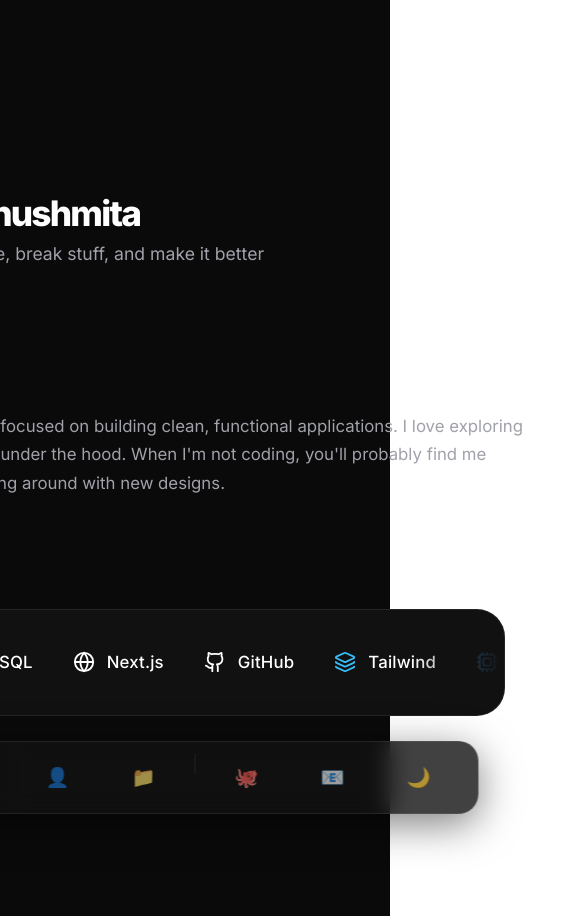
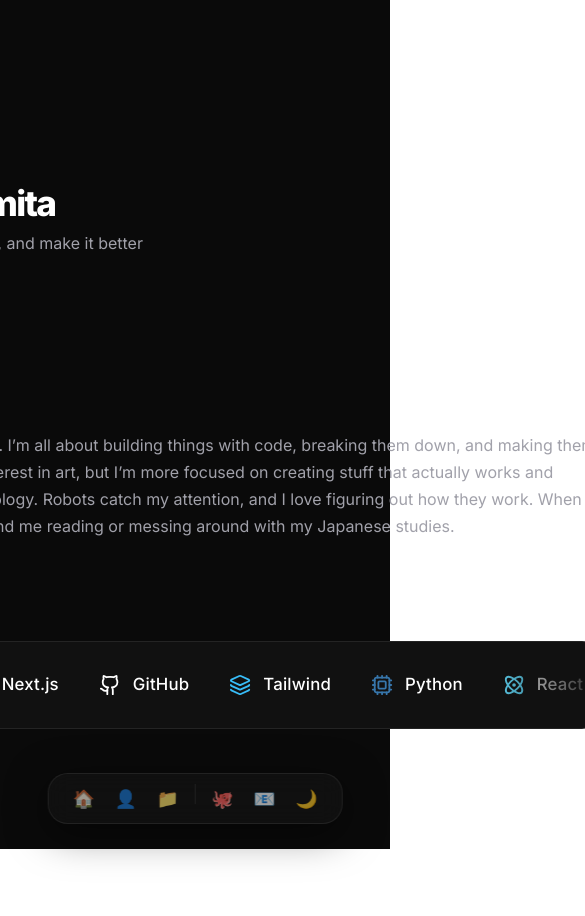
Before and after one commit to Shushmitaaaa/portfolio-shushmita, a React (Vite) app: page / in a window 390 px wide. Shown: the top 916 px of the page, 585 px wide, since content can reach past the window. After the commit the page ends 849 px from the top, so only its background shows below. Built offline with nearby package versions, Linux system fonts and the light colour scheme.

Commit message:
fixed spacing and alignment

```diff
--- a/src/App.css
+++ b/src/App.css
@@ -6,9 +6,8 @@
   --border: rgba(255, 255, 255, 0.08);
   --text-main: #ffffff;
   --text-dim: #a1a1aa;
-  --section-spacing: 64px;
+  --gap-between-sections: 60px;
 }
-
 
 * {
   margin: 0;
@@ -23,40 +22,47 @@ body {
   display: flex;
   justify-content: center;
   overflow-x: hidden;
-  -webkit-font-smoothing: antialiased;
+  padding: 0 24px;
+}
+
+/* --- Layout Container --- */
+.portfolio-wrapper {
+  max-width: 830px;
+  width: 100%;
+  padding: 40px 0 120px 0;
+  display: flex;
+  flex-direction: column;
+   gap: var(--gap-between-sections);
+}
+
+.skill-part{
+  display: flex;
+  flex-direction: column;
+
 }
 
 
-.portfolio-wrapper {
-  max-width: 700px;
-  width: 100%;
-  padding: 100px 20px;
-  display: flex;
-  flex-direction: column;
-}
-
-
-.hero-container,
-.about-section,
-.skills-section {
-  width: 100%;
-  margin-bottom: var(--section-spacing);
-}
-
-
+/* --- Hero Section --- */
 .hero-container {
   display: flex;
   align-items: center;
   gap: 32px;
+  margin-bottom: 20px;
 }
 
 .profile-img {
-  width: 110px;
-  height: 110px;
+  width: 140px;
+  height: 140px;
   border-radius: 50%;
   border: 1px solid var(--border);
   object-fit: cover;
   flex-shrink: 0;
+}
+
+.hero-info {
+  display: flex;
+  flex-direction: column;
+  gap: 8px;
 }
 
 .hero-info h1 {
@@ -65,34 +71,70 @@ body {
   font-weight: 800;
   line-height: 1.1;
   letter-spacing: -0.05em;
+  margin: 0;
 }
 
 .tagline {
   font-size: 1.1rem;
-  margin: 8px 0 16px 0;
   color: var(--text-dim);
+  margin: 0;
 }
 
+.command-bar {
+  display: inline-flex;
+  align-items: center;
+  background: #161616;
+  border: 1px solid var(--border);
+  padding: 8px 14px;
+  border-radius: 10px;
+  font-size: 0.95rem;
+  color: #eeeeee;
+  cursor: pointer;
+  transition: all 0.2s;
+  align-self: flex-start;
+  margin-top: 8px;
+}
+
+.command-bar:hover {
+  background: #1a1a1a;
+  border-color: rgba(255, 255, 255, 0.15);
+}
+
+/* --- About Section --- */
+.about-section {
+  display: flex;
+  flex-direction: column;
+  gap: 16px;
+}
 
 .section-title {
   color: var(--text-main);
-  font-size: 1.3rem;
+  font-size: 1.2rem;
   font-weight: 700;
-  margin-bottom: 20px;
+  margin-top: 10px;
+  /* margin: 10; */
 }
 
 .about-text {
   font-size: 1.05rem;
   line-height: 1.7;
   color: var(--text-dim);
+  margin: 0;
 }
 
+/* --- Skills Section --- */
+.section-title-skill {
+  color: var(--text-main);
+  font-size: 1.2rem;
+  font-weight: 700;
+  margin-bottom: 24px;
+}
 
 .skills-bento-box {
   background: var(--card);
   border: 1px solid var(--border);
   border-radius: 28px;
-  padding: 40px 0;
+  padding: 30px 0;
   overflow: hidden;
   position: relative;
   display: flex;
@@ -139,19 +181,7 @@ body {
   100% { transform: translateX(-50%); }
 }
 
-
-.command-bar {
-  display: inline-flex;
-  align-items: center;
-  background: #161616;
-  border: 1px solid var(--border);
-  padding: 8px 14px;
-  border-radius: 10px;
-  font-size: 0.85rem;
-  color: #eeeeee;
-  font-family: monospace;
-}
-
+/* --- Nav Dock --- */
 .nav-dock {
   position: fixed;
   bottom: 30px;
@@ -159,7 +189,6 @@ body {
   transform: translateX(-50%);
   background: rgba(18, 18, 18, 0.8);
   backdrop-filter: blur(12px);
-  -webkit-backdrop-filter: blur(12px);
   border: 1px solid var(--border);
   padding: 12px 24px;
   border-radius: 20px;
@@ -176,7 +205,8 @@ body {
   font-size: 1.2rem;
   cursor: pointer;
   opacity: 0.6;
-  transition: 0.2s;
+  transition: all 0.2s;
+  padding: 4px;
 }
 
 .nav-dock button:hover {
@@ -184,11 +214,56 @@ body {
   transform: translateY(-2px);
 }
 
+/* --- Responsive Design --- */
+@media (max-width: 640px) {
+  body {
+    padding: 0 20px;
+  }
 
-@media (max-width: 640px) {
-  .portfolio-wrapper { padding-top: 60px; }
-  .hero-container { flex-direction: column; align-items: flex-start; gap: 24px; }
-  .hero-info h1 { font-size: 2.2rem; }
-  .marquee-content { gap: 2.5rem; animation-duration: 15s; }
-  :root { --section-spacing: 48px; }
+  .portfolio-wrapper {
+    padding: 40px 0 120px 0;
+    gap: 48px;
+  }
+
+  .hero-container {
+    flex-direction: column;
+    align-items: flex-start;
+    gap: 24px;
+  }
+
+  .profile-img {
+    width: 120px;
+    height: 120px;
+  }
+
+  .hero-info h1 {
+    font-size: 2.2rem;
+  }
+
+  .tagline {
+    font-size: 1rem;
+  }
+
+  .section-title {
+    font-size: 1.1rem;
+  }
+
+  .about-text {
+    font-size: 1rem;
+  }
+
+  .marquee-content {
+    gap: 2.5rem;
+    animation-duration: 15s;
+  }
+
+  .nav-dock {
+    bottom: 20px;
+    padding: 10px 20px;
+    gap: 12px;
+  }
+
+  .nav-dock button {
+    font-size: 1.1rem;
+  }
 }
--- a/src/App.jsx
+++ b/src/App.jsx
@@ -7,14 +7,14 @@ function App() {
     <div className="portfolio-wrapper">
       <Hero />
 
-      <section style={{marginBottom: '0px'}}>
-        <h2 style={{color: 'white', fontSize: '1.1rem', marginBottom: '1rem'}}>About</h2>
-        <p style={{lineHeight: '1.7', fontSize: '1.05rem'}}>
-          I'm a CS student focused on building clean, functional applications.
-          I love exploring how things work under the hood. When I'm not coding,
-          you'll probably find me reading or messing around with new designs.
+      {/* ADDED THE CLASS NAME HERE */}
+      <section className="about-section">
+        <h2 className="section-title">About</h2>
+        <p className="about-text">
+          I’m a 20-year-old CS student. I’m all about building things with code, breaking them down, and making them better. I’ve always had an interest in art, but I’m more focused on creating stuff that actually works and solving problems with technology. Robots catch my attention, and I love figuring out how they work. When I’m not coding, you’ll probably find me reading or messing around with my Japanese studies.
         </p>
       </section>
+
       <Skills />
 
       <nav className="nav-dock">
--- a/src/components/skills.jsx
+++ b/src/components/skills.jsx
@@ -14,8 +14,8 @@ const techIcons = [
 
 export default function Skills() {
   return (
-    <section className="portfolio-wrapper">
-      <h2 className="section-title">Skills</h2>
+    <section className="skill-part">
+      <h2 className="section-title-skill">Skills</h2>
 
       <div className="skills-bento-box">
         <div className="marquee-container">
```
